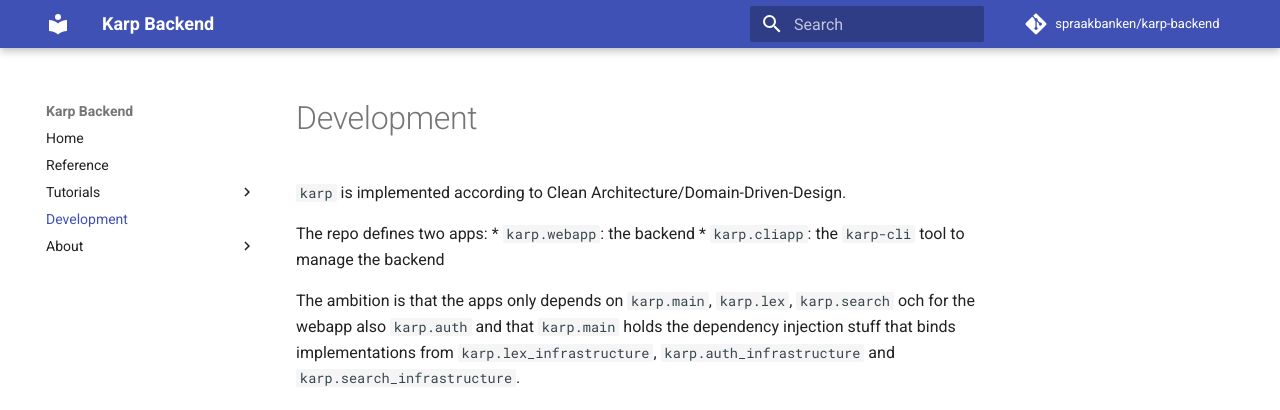
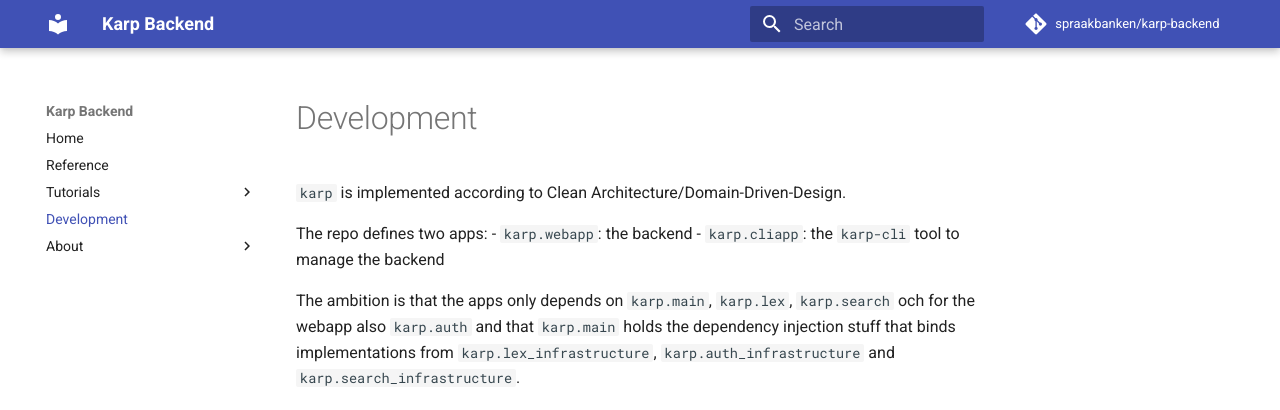
Before and after one commit to spraakbanken/karp-backend, an MkDocs documentation site: the page built from docs/karp-backend-v6/docs/development.md, in a window 1280 px wide. Shown: the top 410 px of the page. Built offline with MkDocs 1.6.1 and Material for MkDocs 9.7.7, drawn with Linux system fonts in a browser that asks for light colours; comment, search, counter and statistics services are not loaded.

Commit message:
docs: fix style

```diff
--- a/docs/karp-backend-v6/docs/development.md
+++ b/docs/karp-backend-v6/docs/development.md
@@ -3,8 +3,8 @@
 `karp` is implemented according to Clean Architecture/Domain-Driven-Design.
 
 The repo defines two apps:
-* `karp.webapp`: the backend
-* `karp.cliapp`: the `karp-cli` tool to manage the backend
+- `karp.webapp`: the backend
+- `karp.cliapp`: the `karp-cli` tool to manage the backend
 
 The ambition is that the apps only depends on `karp.main`, `karp.lex`, `karp.search` och for the webapp also `karp.auth` and that `karp.main` holds the dependency injection stuff that binds implementations from `karp.lex_infrastructure`, `karp.auth_infrastructure` and `karp.search_infrastructure`.
 
```
